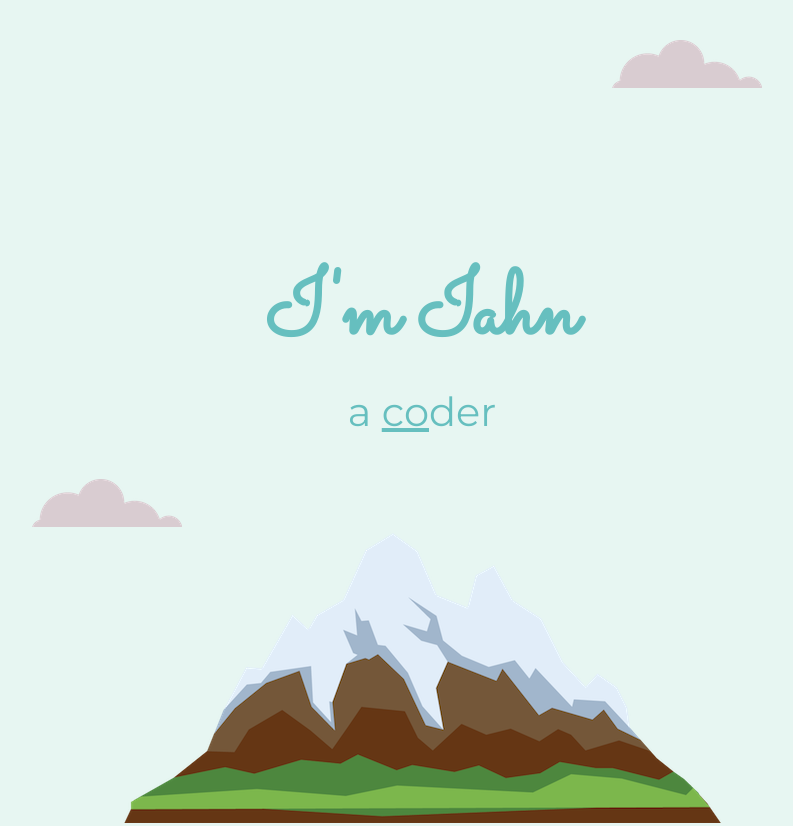
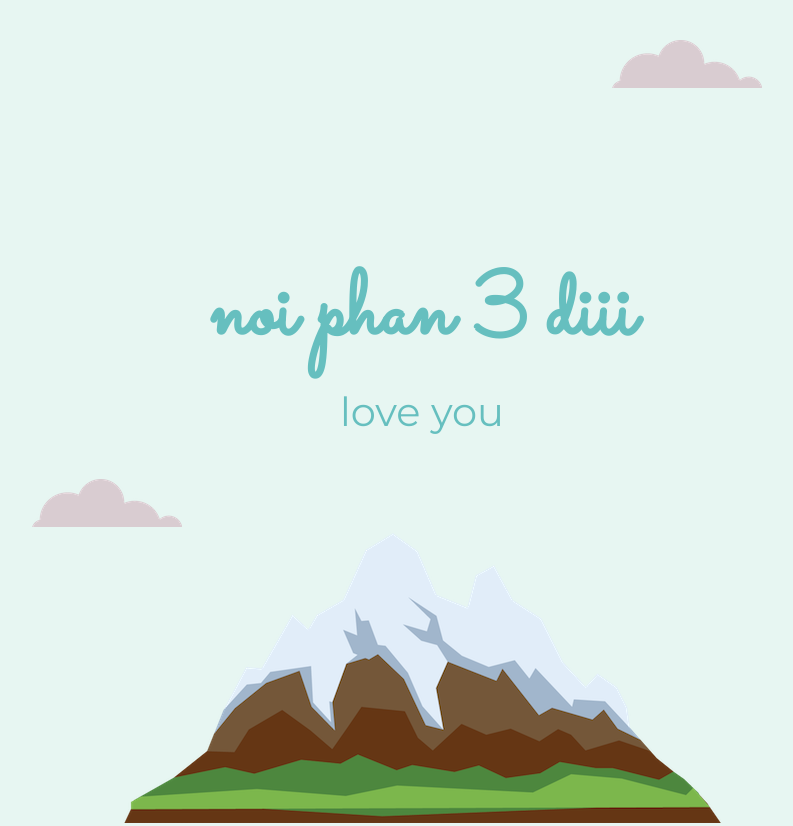
Before and after one commit to Iahn312/Iahn, a plain HTML site: page index.html in a window 1280 px wide. Shown: the top 826 px of the page, without its empty margins (218-1011 px from the left). Drawn offline with Linux system fonts and the light colour scheme.

Commit message:
Update index.html

```diff
--- a/index.html
+++ b/index.html
@@ -12,8 +12,8 @@
   <body>
     <div class="top-container">
       <img class="top-cloud" src="image/cloud.png" alt="cloud-img">
-      <h1>I'm Iahn</h1>
-      <h2>a <span class="pro">co</span>der</h2>
+      <h1>noi phan 3 diii</h1>
+      <h2>love you</h2>
       <img class="bottom-cloud" src="image/cloud.png" alt="cloud-img">
       <img src="image/mountain.png" alt="mountain-img">
     </div>
```
